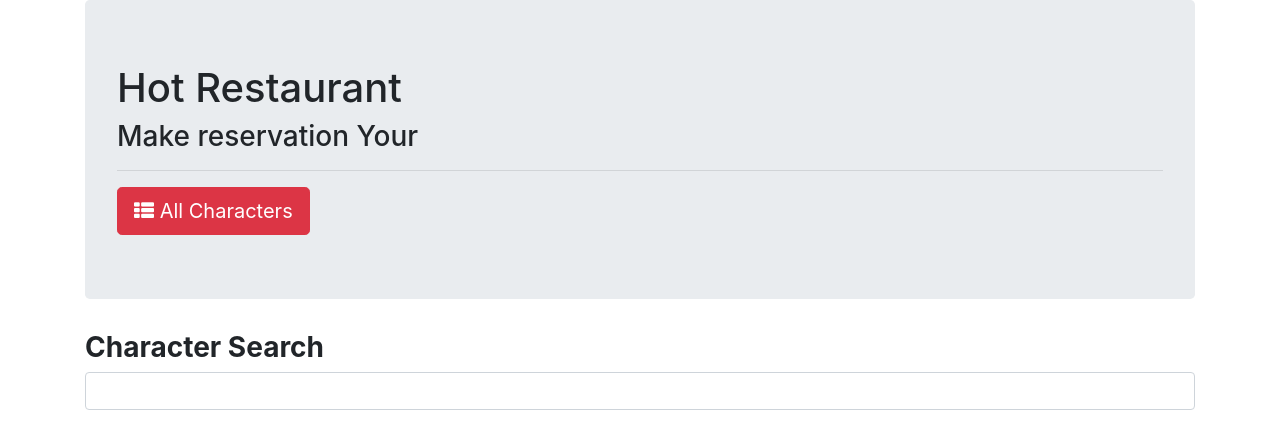
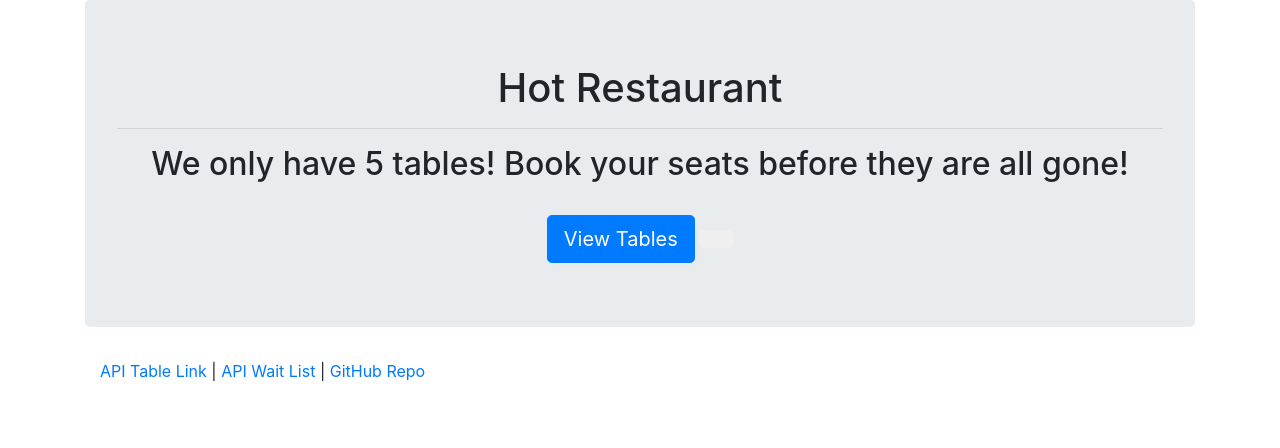
Before and after one commit to rodricksnyc/saturday-lab, a website: page index.html in a window 1280 px wide. Drawn offline with nearby package versions, Linux system fonts and the light colour scheme.

Commit message:
updated index

```diff
--- a/index.html
+++ b/index.html
@@ -3,73 +3,44 @@
 
 <head>
     <meta charset="UTF-8">
-    <title>Star Wars - Express</title>
-    <!-- Latest compiled and minified CSS & JS -->
+    <meta name="viewport" content="width=device-width, initial-scale=1.0">
+    <meta http-equiv="X-UA-Compatible" content="ie=edge">
     <link rel="stylesheet" href="https://maxcdn.bootstrapcdn.com/bootstrap/4.0.0/css/bootstrap.min.css">
-    <link rel="stylesheet" href="https://stackpath.bootstrapcdn.com/font-awesome/4.7.0/css/font-awesome.min.css">
-    <script src="https://code.jquery.com/jquery.js"></script>
     <script src="https://maxcdn.bootstrapcdn.com/bootstrap/4.0.0/js/bootstrap.min.js"></script>
-
+    <title>Main Table</title>
 </head>
 
 <body>
+    <div class="container">
 
-    <div class="container">
         <div class="jumbotron">
-            <h1>Hot Restaurant</h1>
-            <h3>Make reservation Your </h3>
+            <h1 class="text-center">
+                <span class="fa fa-fire"></span> Hot Restaurant</h1>
             <hr>
+            <h2 class="text-center">We only have 5 tables! Book your seats before they are all gone!</h2>
+            <br>
 
-            <a href="/all">
-                <button class="btn btn-danger btn-lg">
-                    <span class="fa fa-th-list"></span> All Characters</button>
-            </a>
+            <div class="text-center">
+                <a href="/tables">
+                    <button class="btn btn-lg btn-primary">
+                        <span class="fa fa-list-alt"></span> View Tables</button>
+                </a>
+                <a href="/">
+                    <button class="btn btn-lg btn-default">
+                        <span class="fa fa-home"></span>
+                    </button>
+                </a>
+            </div>
         </div>
-        <div class="row">
-
-            <div class="col-lg-12">
-
-                <div class="panel panel-default">
-                    <div class="panel-heading">
-                        <h3 class="panel-title">
-                            <strong>Character Search</strong>
-                        </h3>
-                    </div>
-                    <div class="panel-body">
-                        <input type="text" id="character-search" class="form-control">
-                        <br>
-
-
-                    </div>
-                </div>
+            <footer class="footer">
+            <div class="container">
+                <p>
+                    <a href="/api/tables">API Table Link</a> |
+                    <a href="/api/waitlist">API Wait List</a> |
+                    <a href="https://github.com/afhaque/HotRestaurant">GitHub Repo</a>
+                </p>
             </div>
-
-        </div>
-    </div>
-
-    <script type="text/javascript">
-
-        var tableArray = {
-                customerName: " ",
-                customerPhonenumber: 0,
-                customerEmail: " ",
-                customerUniqueid: 0,
-            };
-
-            modules.export = tableArray;
-
-            var reservationArray = {
-                    customerName: " ",
-                    customerPhonenumber: 0,
-                    customerEmail: " ",
-                    customerUniqueid: 0,
-                };
-
-                modules.export = reservationArray;
-
-
-
-    </script>
+        </footer>
 
 </body>
 
```
